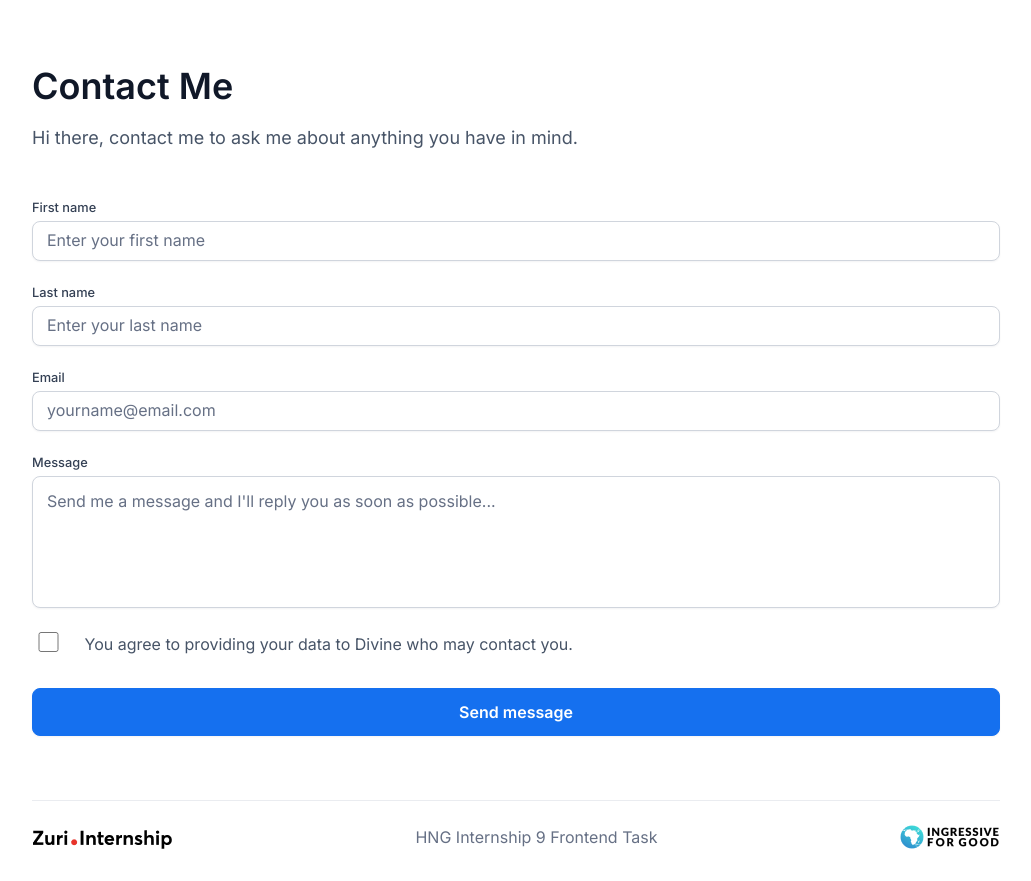
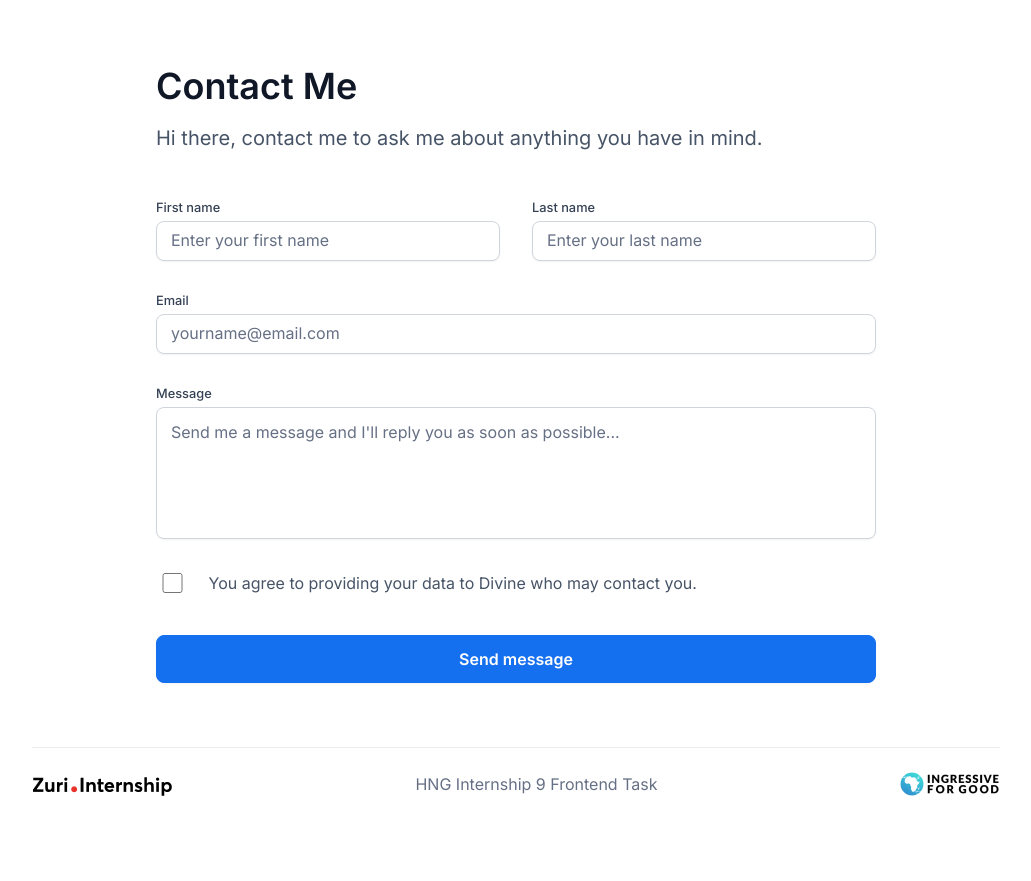
Before and after one commit to Heisdalu/HNG-TASK1, a React (Vite) app: page /contact in a window 1280 px wide. Shown: the whole page, without its empty margins (124-1155 px from the left). After the commit the page ends 828 px from the top, so only its background shows below. Built offline with nearby package versions, Linux system fonts and the light colour scheme.

Commit message:
style: make components resonsive

```diff
--- a/src/components/Contact/Form.jsx
+++ b/src/components/Contact/Form.jsx
@@ -4,7 +4,7 @@ import FormHeader from "./Form_components/FormHeader";
 
 const Form = () => {
   return (
-    <div className={style["form__container"]}>
+    <div className={style.formContainer}>
       <FormHeader />
       <FormDetail />
     </div>
--- a/src/components/Contact/Form.module.css
+++ b/src/components/Contact/Form.module.css
@@ -0,0 +1,4 @@
+.formContainer {
+  max-width: 720px;
+  margin: 0 auto;
+}
--- a/src/components/Contact/FormDetail.module.css
+++ b/src/components/Contact/FormDetail.module.css
@@ -7,3 +7,10 @@
   grid-template-columns: 1fr;
   grid-row-gap: 24px;
 }
+
+@media screen and (min-width: 768px) {
+  .form {
+    grid-template-columns: 1fr 1fr;
+    grid-gap: 32px;
+  }
+}
--- a/src/components/Contact/Form_components/Button.jsx
+++ b/src/components/Contact/Form_components/Button.jsx
@@ -6,7 +6,12 @@ const Button = () => {
   };
 
   return (
-    <button type="submit" className={style.button} onClick={submit}>
+    <button
+      type="submit"
+      id="btn__submit"
+      className={style.button}
+      onClick={submit}
+    >
       Send message
     </button>
   );
--- a/src/components/Contact/Form_components/Button.module.css
+++ b/src/components/Contact/Form_components/Button.module.css
@@ -1,6 +1,5 @@
 .button {
   margin-top: 8px;
-  border: 1px solid;
   padding: 13px 20px;
   color: var(--white);
   background-color: var(--primary-600);
@@ -10,6 +9,7 @@
   font-size: 1rem;
   font-weight: 600;
   font-family: var(--Inter);
+  cursor: pointer;
 }
 
 .button:active {
@@ -25,3 +25,9 @@
     box-shadow: 0px 1px 2px rgba(16, 24, 40, 0.05);
   }
 }
+
+@media screen and (min-width: 768px) {
+  .button {
+    grid-area: 5/1/5/3;
+  }
+}
--- a/src/components/Contact/Form_components/Checkbox.module.css
+++ b/src/components/Contact/Form_components/Checkbox.module.css
@@ -1,7 +1,7 @@
 .checkbox {
-  /* border: 1px solid; */
   display: flex;
   align-items: flex-start;
+  cursor: pointer;
 }
 
 .checkBox__input {
@@ -19,9 +19,16 @@
   font-family: var(--Inter);
   font-weight: 400;
   color: var(--gray-600);
+  cursor: pointer;
 }
-
 
 .checkBoxLabel:checked {
   background-color: #ff0000;
 }
+
+@media screen and (min-width: 768px) {
+  .checkbox {
+    grid-area: 4/1/4/3;
+    place-items: center;
+  }
+}
--- a/src/components/Contact/Form_components/FormHeader.module.css
+++ b/src/components/Contact/Form_components/FormHeader.module.css
@@ -18,3 +18,10 @@
   line-height: 1.75rem;
   color: var(--gray-600);
 }
+
+
+@media screen and (min-width: 768px) {
+ .headerText {
+  font-size: 1.25rem;
+ }
+}
--- a/src/components/Contact/Form_components/Input.jsx
+++ b/src/components/Contact/Form_components/Input.jsx
@@ -1,8 +1,9 @@
 import style from "./Input.module.css";
 
 const Input = ({ id, label, type, placeholder }) => {
+  console.log(style);
   return (
-    <div className={style.inputBox}>
+    <div className={`${style.inputBox} ${style[id]}`}>
       <label htmlFor={id} className={style.label}>
         {label}
       </label>
--- a/src/components/Contact/Form_components/Input.module.css
+++ b/src/components/Contact/Form_components/Input.module.css
@@ -34,3 +34,17 @@
   box-shadow: 0 1px 2px #1018280d;
   border-radius: 8px;
 }
+
+@media screen and (min-width: 768px) {
+  .first_name {
+    grid-area: 1/1/1/2;
+  }
+
+  .last_name {
+    grid-area: 1/2/1/3;
+  }
+
+  .email {
+    grid-area: 2/1/3/3;
+  }
+}
--- a/src/components/Contact/Form_components/TextArea.module.css
+++ b/src/components/Contact/Form_components/TextArea.module.css
@@ -37,3 +37,9 @@
   border: 1px solid var(--primary-300);
   box-shadow: 0px 1px 2px rgba(16, 24, 40, 0.05), 0px 0px 0px 4px #d1e9ff;
 }
+
+@media screen and (min-width: 768px) {
+  .textAreaBox {
+    grid-area: 3/1/3/3;
+  }
+}
```
Lines whose indentation alone changed are shown as unchanged.
